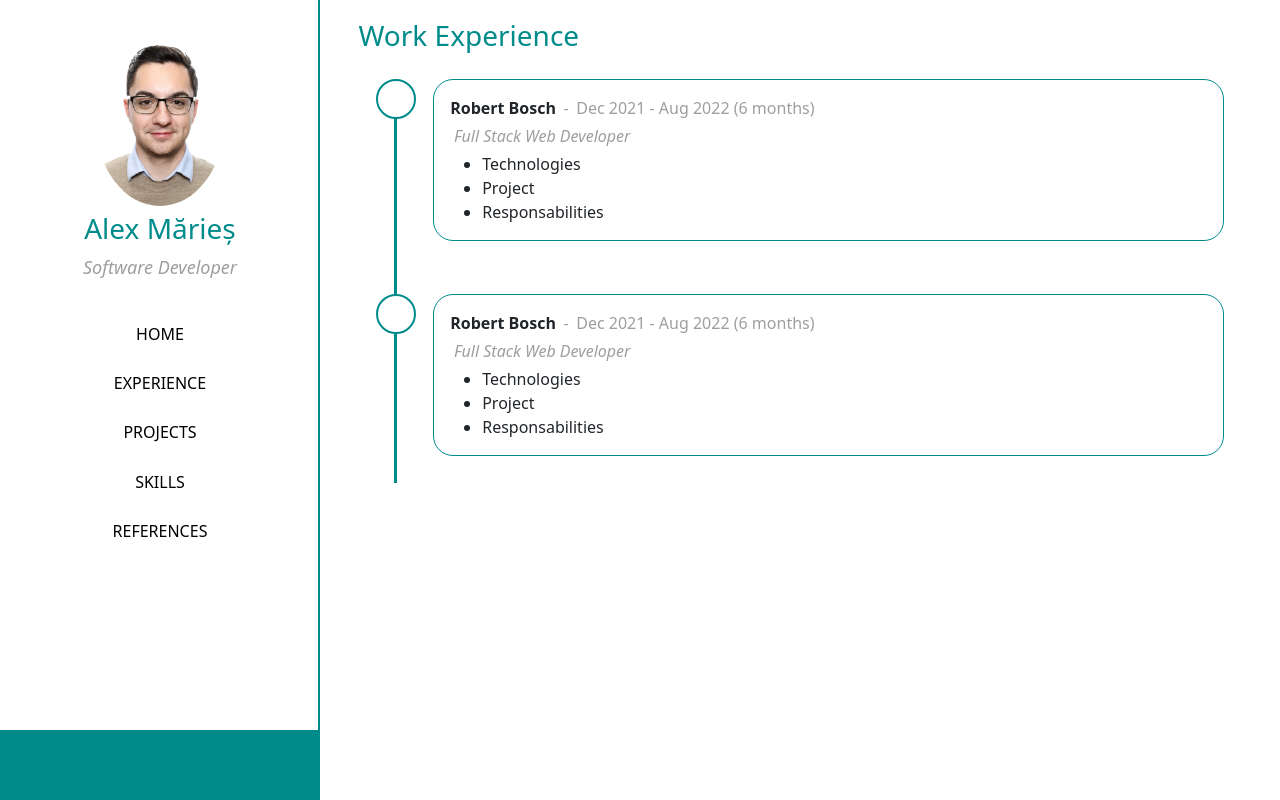
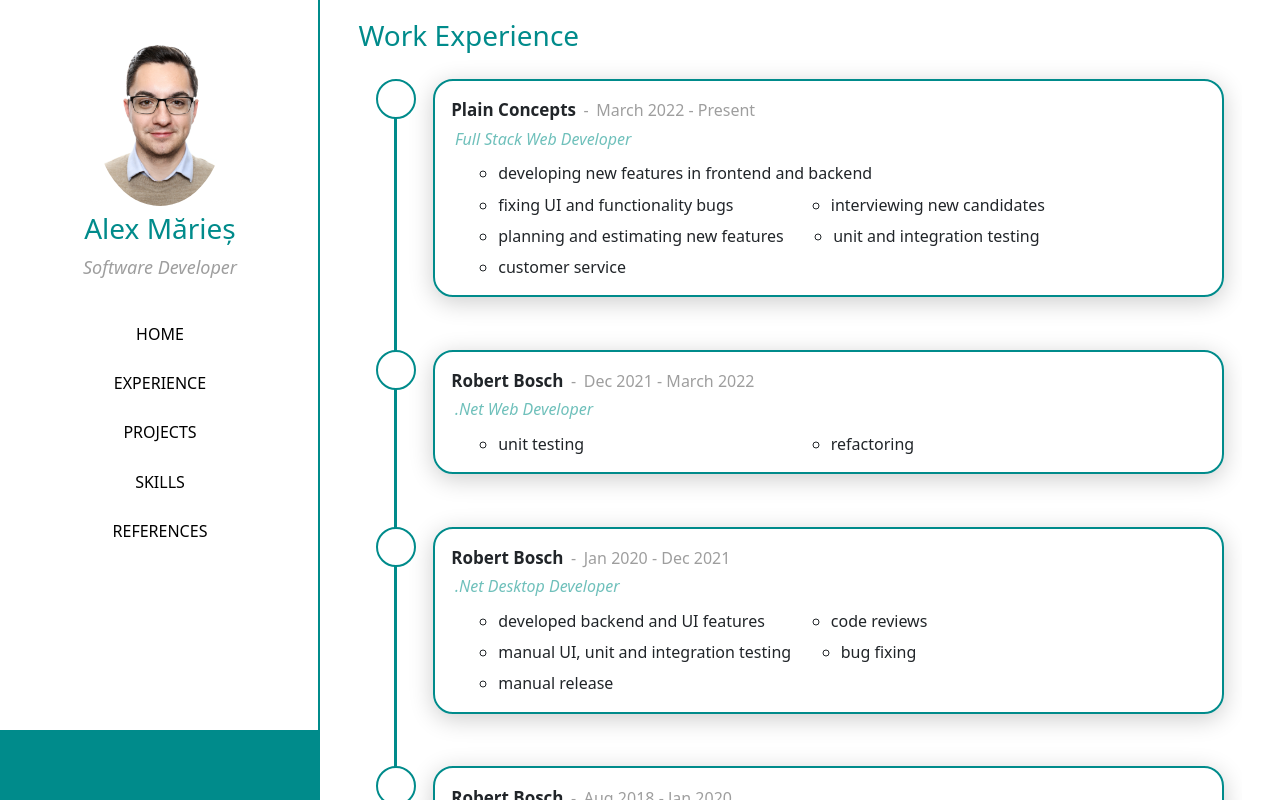
Before and after one commit to amaries95/AlexandruMaries, a React (Create React App) app: page /AlexandruMaries/experience in a window 1280 px wide. Built offline with nearby package versions, Linux system fonts and the light colour scheme; some icons are missing; the HTML template or start-up script is replaced by a standard one.

Commit message:
Portofolio almost done....

```diff
--- a/src/components/Experience/Experience.js
+++ b/src/components/Experience/Experience.js
@@ -5,16 +5,56 @@ export default function Experience(props)
 {
     const experience = [
         {
-            Company: 'PlainConcepts',
+            Company: 'Plain Concepts',
             Period: 'March 2022 - Present',
             Position: 'Full Stack Web Developer',
-            Responsabilities: 'bla bla bla'
+            Responsabilities: [
+                'developing new features in frontend and backend',
+                'fixing UI and functionality bugs',
+                'interviewing new candidates',
+                'planning and estimating new features',
+                'unit and integration testing',
+                'customer service'
+            ]
         },
         {
             Company: 'Robert Bosch',
             Period: 'Dec 2021 - March 2022',
-            Position: 'Full Stack Web Developer',
-            Responsabilities: 'bla bla bla'
+            Position: '.Net Web Developer',
+            Responsabilities: [
+                'unit testing',
+                'refactoring'
+            ]
+        },
+        {
+            Company: 'Robert Bosch',
+            Period: 'Jan 2020 - Dec 2021',
+            Position: '.Net Desktop Developer',
+            Responsabilities: [
+                'developed backend and UI features',
+                'code reviews',
+                'manual UI, unit and integration testing',
+                'bug fixing',
+                'manual release'
+            ]
+        },
+        {
+            Company: 'Robert Bosch',
+            Period: 'Aug 2018 - Jan 2020',
+            Position: 'Software Embedded Engineer',
+            Responsabilities: [
+                'agile methodology',
+                'developed features based on requirements',
+                'fixing QAC warning in C++'
+            ]
+        },
+        {
+            Company: 'Robert Bosch',
+            Period: 'Jul 2017 - Aug 2018',
+            Position: 'Working Student',
+            Responsabilities: [
+                'developed bachelor\'s degree'
+            ]
         },
     ];
 
@@ -24,10 +64,10 @@ export default function Experience(props)
             {experience.map((exp) => (
                 <ExperienceElement
                 key={Math.random()}
-                Company={experience.Company}
-                Period={experience.Period}
-                Position={experience.Position}
-                Responsabilities={experience.Responsabilities}/>
+                Company={exp.Company}
+                Period={exp.Period}
+                Position={exp.Position}
+                Responsabilities={exp.Responsabilities}/>
             ))}
         </div>
     );
--- a/src/components/Experience/ExperienceElement/ExperienceCard/ExperienceCard.js
+++ b/src/components/Experience/ExperienceElement/ExperienceCard/ExperienceCard.js
@@ -1,19 +1,19 @@
 import style from './ExperienceCard.module.css';
 
-export default function ExperienceCard()
+export default function ExperienceCard(props)
 {
     return (
         <div className={style.container}>
             <div className={style['details']}>
-                <p className={style['company-name']}>Robert Bosch</p>
+                <p className={style['company-name']}>{props.Company}</p>
                 <p className={style['period-of-time']}>-</p>
-                <p className={style['period-of-time']}>Dec 2021 - Aug 2022 (6 months)</p>
-                <p className={style.role}>Full Stack Web Developer</p>
+                <p className={style['period-of-time']}>{props.Period}</p>
+                <p className={style.role}>{props.Position}</p>
                 <div className={style.description}>
                     <ul>
-                        <li>Technologies</li>
-                        <li>Project</li>
-                        <li>Responsabilities</li>
+                        {props.Responsabilities.map((resp) => (
+                            <li key={Math.random()}>{resp}</li>
+                        ))}
                     </ul>
                 </div>
             </div>
--- a/src/components/Experience/ExperienceElement/ExperienceCard/ExperienceCard.module.css
+++ b/src/components/Experience/ExperienceElement/ExperienceCard/ExperienceCard.module.css
@@ -1,9 +1,9 @@
 .container {
     padding: 1%;
     border-radius: 20px;
-    border: 1px solid darkcyan;
+    border: 2px solid darkcyan;
     overflow: hidden;
-    /* box-shadow: 0px 5px 25px 0px rgba(0, 0, 0, 0.2); */
+    box-shadow: 0px 5px 25px 0px rgba(0, 0, 0, 0.2);
 }
 
 .details {
@@ -19,13 +19,26 @@
     margin-bottom: 0;
 }
 
+.description {
+    margin-left: 2%;
+}
+
 .description ul{
     margin-bottom: 0;
     padding-top: 0.5%;
+    display: flex;
+    flex-wrap: wrap;
+}
+
+.description ul li{
+    list-style-type: circle;
+    margin-right: 7%;
+    margin-top: 1%;
+    min-width: 40%;
 }
 
 .role{
-    color: rgb(158, 158, 158);
+    color: rgb(111, 192, 187);
     display: block !important;
     margin: 0 !important;
     padding-left: 0.5% !important;
@@ -39,5 +52,5 @@
 
 .company-name {
     font-weight: 600;
-    font-size: 16px;
+    font-size: 17px;
 }
--- a/src/components/Experience/ExperienceElement/ExperienceElement.js
+++ b/src/components/Experience/ExperienceElement/ExperienceElement.js
@@ -2,12 +2,16 @@ import ExperienceBullet from './ExperienceBullet/ExperienceBullet';
 import ExperienceCard from './ExperienceCard/ExperienceCard';
 import style from './ExperienceElement.module.css';
 
-export default function ExperienceElement()
+export default function ExperienceElement(props)
 {
     return (
         <div className={style.container}>
             <ExperienceBullet></ExperienceBullet>
-            <ExperienceCard></ExperienceCard>
+            <ExperienceCard
+                Company={props.Company}
+                Period={props.Period}
+                Position={props.Position}
+                Responsabilities={props.Responsabilities}/>
         </div>
     );
 }
--- a/src/components/HeaderMenu/Person/Person.module.css
+++ b/src/components/HeaderMenu/Person/Person.module.css
@@ -45,12 +45,6 @@
     }
 }
 
-@media only screen and (max-width: 700px) {
-    .person {
-
-    }
-}
-
 @media only screen and (max-width: 550px) {
     .person h3 {
         font-size: 95%;
--- a/src/components/Home/AboutMe/AboutMe.js
+++ b/src/components/Home/AboutMe/AboutMe.js
@@ -2,26 +2,21 @@ import style from './AboutMe.module.css';
 
 export default function AboutMe(props)
 {
+    const text = "La 30 iunie 2022, rezervele valutare la Banca Naţională a României se situau la nivelul de 42,03 miliarde de euro, față de 40,9 miliarde de euro la 31 mai 2022.BNR mai precizează că în cursul lunii au avut loc următoarele operațiuni: Intrări de 5,25 miliarde de euro, reprezentând: modificarea rezervelor minime în valută constituite de instituțiile de credit la BNR; alimentarea conturilor Ministerului Finanțelor; alimentarea contului Comisiei Europene și altele;Ieşiri de 4,13 miliarde de euro, reprezentând: modificarea rezervelor minime în valută constituite de instituțiile de credit la BNR; plăți de rate și dobânzi în contul datoriei publice denominate în valută și altele. Nivelul rezervei de aur s-a menţinut la 103,6 tone. În condiţiile evoluţiilor preţurilor internaţionale, valoarea acesteia s-a situat la 5,79 miliarde de euro.";
+
     return (
         <div className={style.container}>
-            <div className={style['about-me']}>
-                <h3>About Me</h3>
+            <div className={style['describe-me']}>
+                <div className={style['about-me']}>
+                    <h3>About Me</h3>
+                </div>
+                <p >&emsp;&emsp;{text}</p>
             </div>
             <div className={style['describe-me']}>
-                <p >
-                &emsp;&emsp;La 30 iunie 2022, rezervele valutare la Banca Naţională a României se situau la nivelul de 42,03 miliarde de euro, față de 40,9 miliarde de euro la 31 mai 2022.
-
-    BNR mai precizează că în cursul lunii au avut loc următoarele operațiuni:
-
-    Intrări de 5,25 miliarde de euro, reprezentând: modificarea rezervelor minime în valută constituite de instituțiile de credit la BNR; alimentarea conturilor Ministerului Finanțelor; alimentarea contului Comisiei Europene și altele;
-    Ieşiri de 4,13 miliarde de euro, reprezentând: modificarea rezervelor minime în valută constituite de instituțiile de credit la BNR; plăți de rate și dobânzi în contul datoriei publice denominate în valută și altele.
-    Nivelul rezervei de aur s-a menţinut la 103,6 tone. În condiţiile evoluţiilor preţurilor internaţionale, valoarea acesteia s-a situat la 5,79 miliarde de euro.
-
-Rezervele internaţionale ale României (valute plus aur) la 30 iunie 2022 au fost de 47,8 miliarde de euro, faţă de 46,6 miliarde de euro la 31 mai 2022.
-Analiștii consultați de Reuters se așteptau la o inflație 8,4% pentru luna iunie. Eurostat amintește că, în luna mai, inflația în Zona Euro ajunsese la 8,1%.
-
-Principalul factor care a determinat avansul este creșterea tarifelor la energie (+41,9%), la care au mai contribuit și scumpirea alimentelor și tutunului (+8,9%), a bunurilor de import (+4,3%) și a serviciilor (+3,4%).
-                </p>
+                <div className={style['about-me']}>
+                    <h3>Basic Information</h3>
+                </div>
+                <p>dsa</p>
             </div>
         </div>
     );
--- a/src/components/Home/AboutMe/AboutMe.module.css
+++ b/src/components/Home/AboutMe/AboutMe.module.css
@@ -1,20 +1,29 @@
 .container
 {
-    margin: 5%;
+    margin: 2% 5%;
     box-shadow: 0px 5px 25px 0px rgb(0 0 0 / 20%);
+    display: flex;
+    flex-wrap: wrap;
 }
 
-.container h3 {
+.describe-me h3 {
     margin: 0;
     color: darkcyan;
-}
-
-.about-me {
-    padding: 3%;
+    font-style: normal;
 }
 
 .describe-me {
     padding: 0% 4% 3% 4%;
     font-style: italic;
     font-weight: 400;
+    width: 50%;
+    margin: 4% 0% 3% 0%;
 }
+
+.describe-me p {
+    padding: 3% 3% 0% 3%;
+}
+
+.describe-me:last-child {
+    border-left: 2px solid darkcyan;
+}
--- a/src/components/Home/Home.js
+++ b/src/components/Home/Home.js
@@ -1,10 +1,12 @@
 import AboutMe from './AboutMe/AboutMe';
 import style from './Home.module.css';
+import Wallpaper from './Wallpaper/Wallpaper';
 
 export default function Home(props)
 {
     return (
         <div className={style.container}>
+            <Wallpaper></Wallpaper>
             <AboutMe></AboutMe>
         </div>
     );
--- a/src/components/Home/Home.module.css
+++ b/src/components/Home/Home.module.css
@@ -1,6 +1,7 @@
 .container {
-    margin: 2%;
+    margin: 0% 2% 2% 2%;
     overflow: hidden;
     display: flex;
     flex-wrap: wrap;
+    width: 96%;
 }
--- /dev/null
+++ b/src/components/Home/Wallpaper/Wallpaper.js
@@ -0,0 +1,13 @@
+import img from './wallpaper.jpg';
+import style from './Wallpaper.module.css';
+
+export default function Wallpaper(props)
+{
+
+
+    return (
+        <div className={style.container}>
+            <img className={style.wallpaper} src={img}></img>
+        </div>
+    );
+}
--- /dev/null
+++ b/src/components/Home/Wallpaper/Wallpaper.module.css
@@ -0,0 +1,16 @@
+.container
+{
+    margin: 2% 5%;
+    box-shadow: 0px 5px 25px 0px rgb(0 0 0 / 25%);
+    display: flex;
+    flex-wrap: wrap;
+    border-radius: 10px;
+}
+
+.wallpaper {
+    width: 100%;
+    height: 100%;
+    border-radius: 10px;
+
+
+}
```
Also changed, not shown: src/components/Home/Wallpaper/wallpaper.jpg (added).
